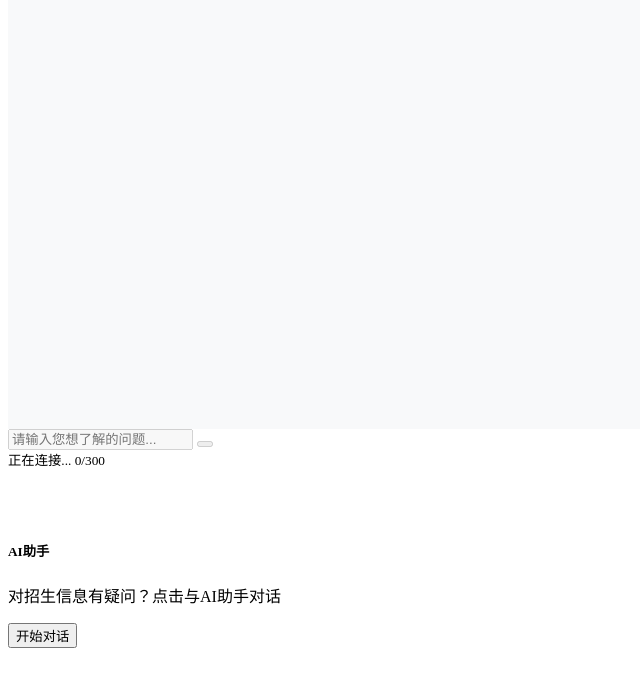
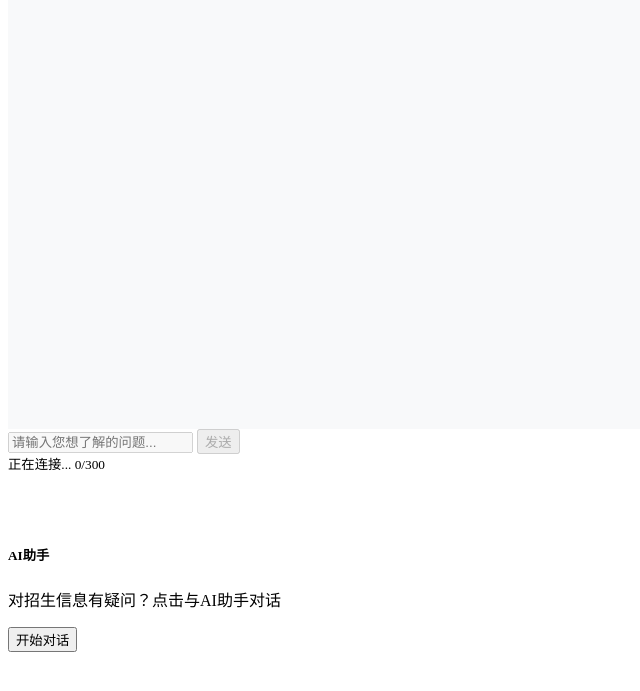
Before and after one commit to wengzhiwen/RunJPLib, a Flask app: template templates/chat_modal.html in a window 1280 px wide. Shown: the part 56-747 px from the top of the page, without its empty margins (0-640 px from the left). Run offline with Flask 2, Linux system fonts and the light colour scheme; the template is opened without the code that fills it: most values are stand-ins (such as "Sample title", 1, 10 or a date in 2020).

Commit message:
修复AI对话框发送按钮文字标签缺失，提升用户可用性与可见性。更新模板以确保按钮在不同状态下正确显示文字“发送”和“发送中”。

```diff
--- a/templates/chat_modal.html
+++ b/templates/chat_modal.html
@@ -1,5 +1,5 @@
 <!-- 聊天模态框 -->
-<div class="modal fade" id="universityChat" tabindex="-1" aria-labelledby="universityChatLabel" aria-hidden="true">
+<div class="modal fade" id="universityChat" tabindex="-1" aria-labelledby="universityChatLabel" aria-hidden="true" data-university-name="{{ current_university }}">
     <div class="modal-dialog modal-lg modal-dialog-centered">
         <div class="modal-content">
             <div class="modal-header bg-primary text-white">
@@ -20,7 +20,7 @@
                         <input type="text" class="form-control" id="chatMessageInput"
                                placeholder="请输入您想了解的问题..." maxlength="300" disabled>
                         <button class="btn btn-primary" type="button" id="sendChatMessage" disabled>
-                            <i class="fas fa-paper-plane"></i>
+                            <i class="fas fa-paper-plane"></i><span class="ms-1">发送</span>
                         </button>
                     </div>
                     <div class="d-flex justify-content-between mt-2">
@@ -161,7 +161,7 @@
     const chatStatus = document.getElementById('chatStatus');
     const charCounter = document.getElementById('charCounter');
 
-    const universityName = {{ current_university | tojson }};
+    const universityName = chatModal.getAttribute('data-university-name');
     const apiBaseUrl = `${window.location.pathname.replace(/\/$/, '')}/chat/api/`;
 
     function getBrowserSessionId() {
@@ -345,7 +345,7 @@
     function setInputState(enabled) {
         messageInput.disabled = !enabled;
         sendBtn.disabled = !enabled;
-        sendBtn.innerHTML = enabled ? '<i class="fas fa-paper-plane"></i>' : '<i class="fas fa-spinner fa-spin"></i>';
+        sendBtn.innerHTML = enabled ? '<i class="fas fa-paper-plane"></i><span class="ms-1">发送</span>' : '<i class="fas fa-spinner fa-spin"></i><span class="ms-1">发送中</span>';
     }
 
     function createMessageDiv(className, content, timestamp) {
```
Also changed, not shown: docs/CHANGELOG.md.
